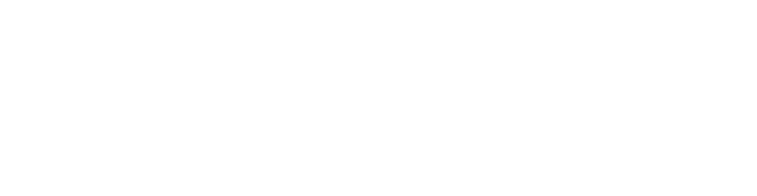
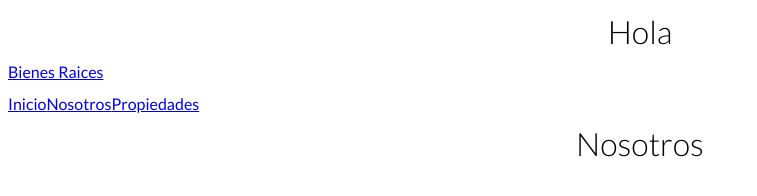
Before and after one commit to diegomassagli/bienesraicesfrontend, a Gatsby site: page /nosotros in a window 1280 px wide. Before the commit this address had no page. Shown: the whole page, without its empty margins (0-757 px from the left). Built offline with nearby package versions, Linux system fonts and the light colour scheme; Gatsby itself is replaced by a stand-in of ours.

Commit message:
al video 548 incluido

```diff
--- a/src/components/header.js
+++ b/src/components/header.js
@@ -1,18 +1,20 @@
 import React from 'react';
-//import { Link } from 'gatsby';
+import { Link }  from 'gatsby';
+import Navegacion from './navegacion';
 
 
 const Header = () => {
   return (
 
-    <Header>
-      {/* <div>
+    <header>
+      <div>
+        <h1>Hola</h1>
         <Link to="/">
           Bienes Raices
         </Link>
-      </div> */}
-    </Header>
-
+        <Navegacion />
+      </div>
+    </header>
    );
 }
 
--- a/src/components/layout.js
+++ b/src/components/layout.js
@@ -1,7 +1,7 @@
 import React from 'react';
 import Helmet from 'react-helmet';
 import { Global, css }  from '@emotion/react';
-// import Header from './header';
+import Header from './header';
 
 const Layout = ({ children }) => {
   return (
@@ -56,7 +56,7 @@ const Layout = ({ children }) => {
         <link href="https://fonts.googleapis.com/css2?family=Lato:wght@300;400;700&family=Roboto:wght@400;700&display=swap" rel="stylesheet"/>
     </Helmet>
 
-    {/* <Header /> */}
+    <Header />
 
     {children}
     </>
--- /dev/null
+++ b/src/components/navegacion.js
@@ -0,0 +1,25 @@
+import React from 'react';
+import { Link } from 'gatsby';
+
+
+const Navegacion = () => {
+  return (
+
+    <nav>
+      <Link
+        to={'/'}
+      >Inicio</Link>
+
+      <Link
+        to={'/nosotros'}
+      >Nosotros</Link>
+
+      <Link
+        to={'/propiedades'}
+      >Propiedades</Link>
+
+    </nav>
+   );
+}
+
+export default Navegacion;
--- /dev/null
+++ b/src/pages/nosotros.js
@@ -0,0 +1,12 @@
+import React from 'react';
+import Layout from '../components/layout';
+
+const Nosotros = () => {
+  return (
+    <Layout>
+      <h1>Nosotros</h1>
+    </Layout>
+   );
+}
+
+export default Nosotros;
```
Also changed, not shown: src/pages/propiedades.js (added, +12 -0 lines).
